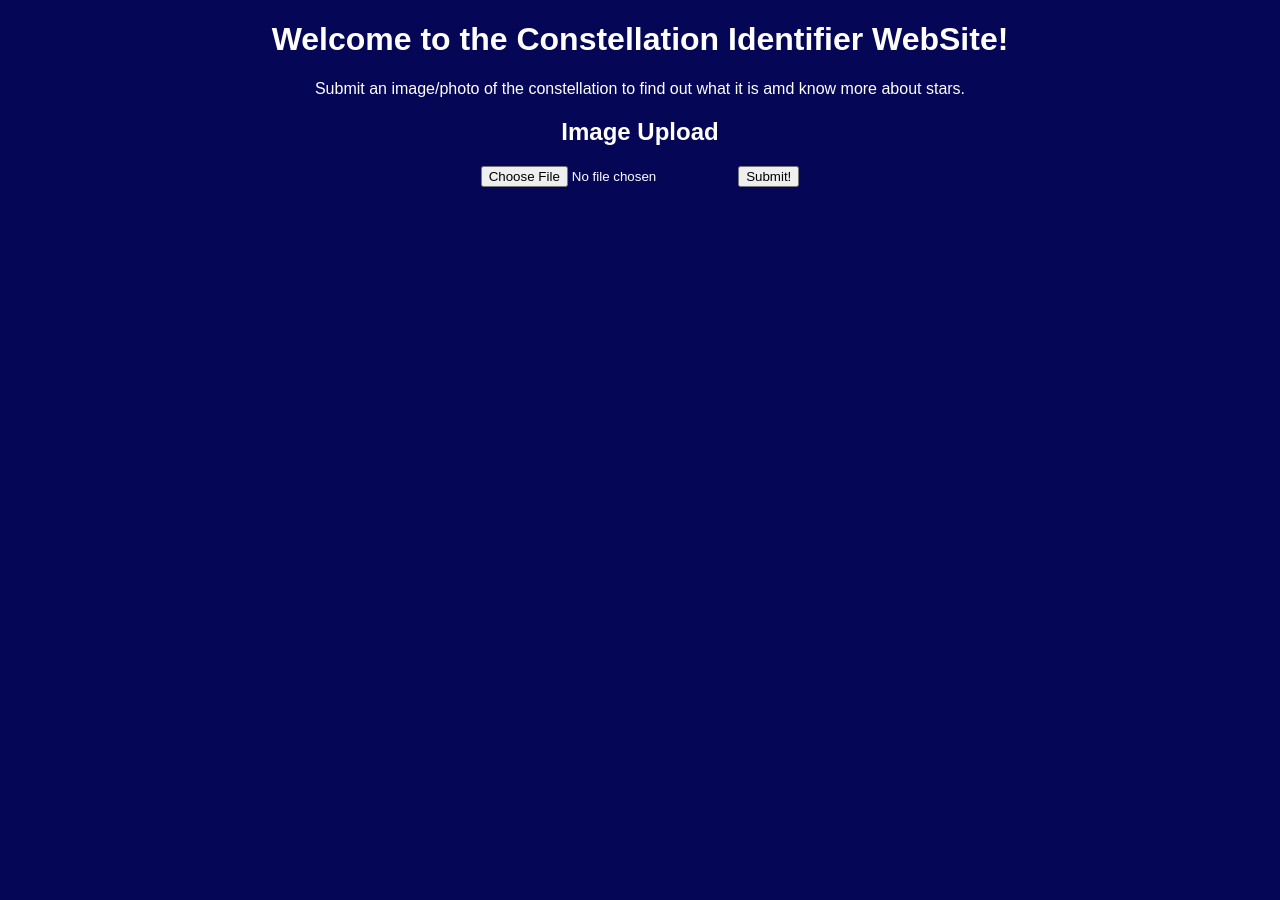
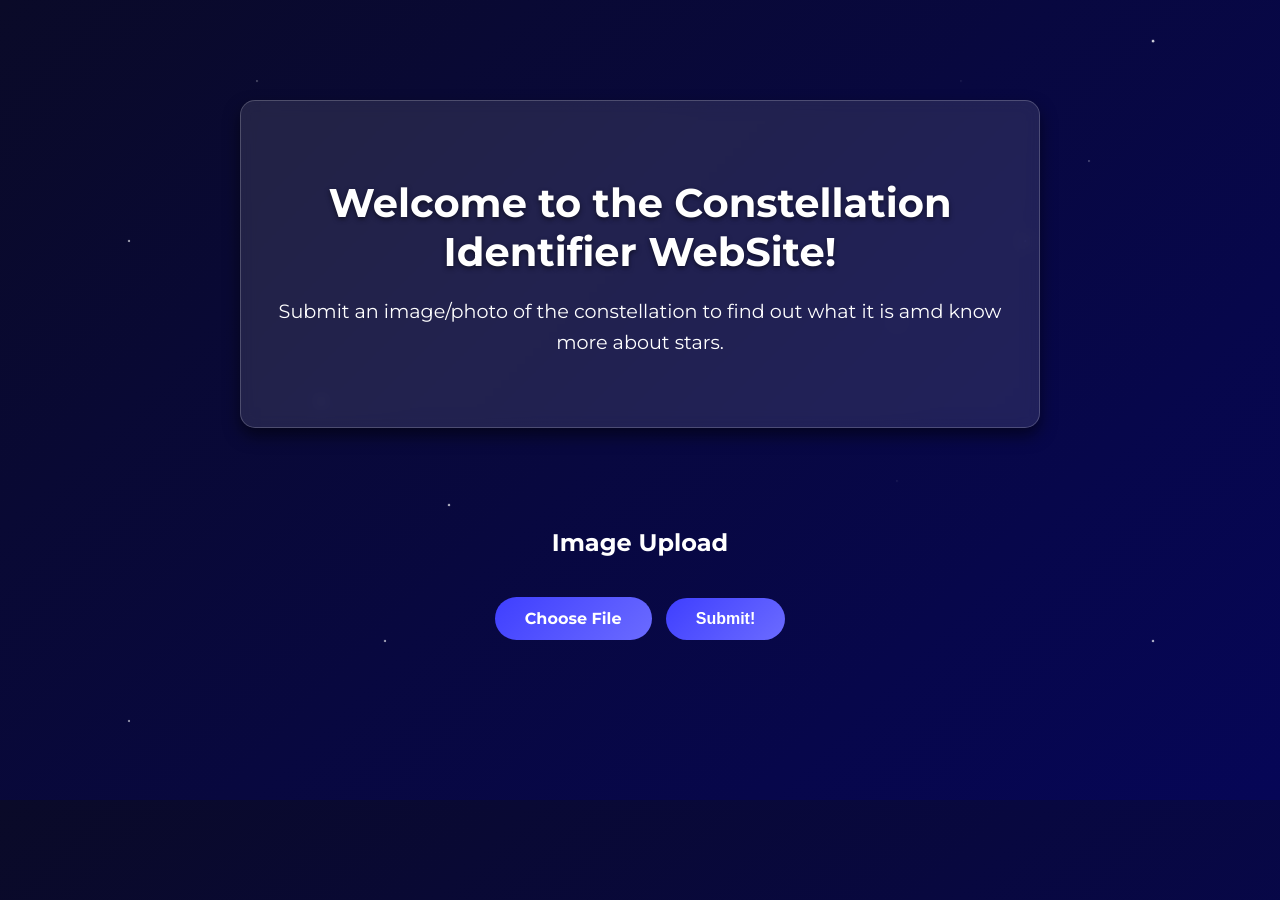
Before and after one commit to IzzyLerman/constellation_identifier, a Flask app: page / in a window 1280 px wide. Before the commit the page ends 187 px from the top, so only its background shows below. Run offline with Flask 2, Linux system fonts and the light colour scheme.

Commit message:
Made it prettier! It has stars animation in the background!!! And gradient sky:)

```diff
--- a/flask-frontend/static/styles.css
+++ b/flask-frontend/static/styles.css
@@ -1,49 +1,121 @@
-.loader{
+@import url('https://fonts.googleapis.com/css2?family=Montserrat:wght@400;700&display=swap');
+
+* {
+    box-sizing: border-box;
+}
+
+html, body {
+    height: 100%;
+    margin: 0;
+}
+
+body {
+    margin: 0;
+    padding: 0;
+    font-family: 'Montserrat', sans-serif;
+    background: linear-gradient(135deg, #0a0a28 0%, #060657 100%);
+    color: #fff;
+    text-align: center;
+    overflow: hidden;
+    position: relative;
+}
+
+/* Star container for animated stars */
+.stars {
     position: fixed;
     top: 0;
     left: 0;
-    width: 100vw;
-    height: 100vh;
-    display: flex;
-    align-items: center;
-    justify-content: center;
-    background: #060657;
-    transition: opacity 0.75s, visibility 0.75s;
+    width: 100%;
+    height: 100%;
+    pointer-events: none;
+    z-index: -1;
 }
 
-.loader::after{
-    content: "";
-    width: 75px;
-    height: 75px;
-    border: 15px solid white;
-    border-top-color: grey;
+/* Star element styling */
+.star {
+    position: absolute;
+    background: white;
     border-radius: 50%;
-    animation: loading 0.75s ease infinite;
+    width: 2px;
+    height: 2px;
+    opacity: 0;
+    animation: twinkle 3s infinite ease-in-out;
 }
 
-@keyframes loading{
-    from { transform: rotate(0turn)}
-    to { transform: rotate(1turn)}
+/* Keyframes for twinkling stars */
+@keyframes twinkle {
+    0%, 100% { opacity: 0; transform: scale(0.8); }
+    50% { opacity: 1; transform: scale(1.2); }
 }
 
-.loader--hidden{
-    opacity: 0;
-    visibility: hidden;
+/* Welcome content with a frosted glass effect */
+.welcome-content {
+    position: relative;
+    padding: 50px 20px;
+    margin: 100px auto;
+    max-width: 800px;
+    background: rgba(255, 255, 255, 0.1);
+    border: 1px solid rgba(255, 255, 255, 0.2);
+    border-radius: 15px;
+    box-shadow: 0 8px 16px rgba(0, 0, 0, 0.5);
+    backdrop-filter: blur(8px);
 }
 
-body {
-    background-color: #060657;
-    color: white;
-    margin: 0;
-    padding: 0;
-    font-family: sans-serif;
-    text-align: center;
+.welcome-content h1 {
+    font-size: 2.5rem;
+    margin-bottom: 20px;
+    text-shadow: 0 2px 5px rgba(0, 0, 0, 0.5);
 }
 
-p, h2 {
-    color: white;
+.welcome-content p {
+    font-size: 1.2rem;
+    line-height: 1.6;
+    margin-bottom: 20px;
 }
 
-.welcome-content{
-    text-align: center;
+/* Button styling */
+.btn {
+    display: inline-block;
+    padding: 12px 30px;
+    margin-top: 20px;
+    font-size: 1rem;
+    font-weight: 700;
+    text-decoration: none;
+    color: #fff;
+    background: linear-gradient(135deg, #3f3fff, #6b6bff);
+    border: none;
+    border-radius: 50px;
+    cursor: pointer;
+    transition: background 0.3s, transform 0.3s;
 }
+
+.btn:hover {
+    background: linear-gradient(135deg, #6b6bff, #3f3fff);
+    transform: translateY(-3px);
+}
+
+/* Hide the native file input */
+.custom-file-input {
+    display: none;
+}
+
+/* Style the label to look like a button */
+.custom-file-label {
+    display: inline-block;
+    padding: 12px 30px;
+    font-size: 1rem;
+    font-weight: 700;
+    text-decoration: none;
+    color: #fff;
+    background: linear-gradient(135deg, #3f3fff, #6b6bff);
+    border: none;
+    border-radius: 50px;
+    cursor: pointer;
+    transition: background 0.3s, transform 0.3s;
+    margin-right: 10px; /* Optional: adds spacing between label and submit button */
+}
+
+.custom-file-label:hover {
+    background: linear-gradient(135deg, #6b6bff, #3f3fff);
+    transform: translateY(-3px);
+}
--- a/flask-frontend/templates/base.html
+++ b/flask-frontend/templates/base.html
@@ -32,6 +32,22 @@
     <!-- main loader container-->
     <div class = "loader loader-hidden"></div>
     <header class=”header”>
+      <div class="stars">
+        <div class="star" style="top: 10%; left: 20%; animation-duration: 3s;"></div>
+        <div class="star" style="top: 40%; left: 70%; animation-duration: 4s;"></div>
+        <div class="star" style="top: 80%; left: 30%; animation-duration: 5s;"></div>
+        <div class="star" style="top: 50%; left: 900%; animation-duration: 2.5s;"></div>
+        <div class="star" style="top: 60%; left: 70%; animation-duration: 3.5s;"></div>
+        <div class="star" style="top: 90%; left: 10%; animation-duration: 2s;"></div>
+        <div class="star" style="top: 30%; left: 10%; animation-duration: 5s;"></div>
+        <div class="star" style="top: 30%; left: 80%; animation-duration: 4s;"></div>
+        <div class="star" style="top: 20%; left: 85%; animation-duration: 3s;"></div>
+        <div class="star" style="top: 80%; left: 90%; animation-duration: 2.5s;"></div>
+        <div class="star" style="top: 10%; left: 75%; animation-duration: 3.5s;"></div>
+        <div class="star" style="top: 5%; left: 90%; animation-duration: 4.5s;"></div>
+        <div class="star" style="top: 50%; left: 25%; animation-duration: 4.5s;"></div>
+        <div class="star" style="top: 63%; left: 35%; animation-duration: 2.5s;"></div>
+      </div>
       <div class="welcome-content">
         <h1>Welcome to the Constellation Identifier WebSite!</h1>
         <p>Submit an image/photo of the constellation to find out what it is amd know more about stars.</p>
--- a/flask-frontend/templates/main.html
+++ b/flask-frontend/templates/main.html
@@ -3,7 +3,8 @@
 {% block content %}
 <h2>Image Upload</h2>
 <form id="uploadForm" action="/upload" method="POST" enctype="multipart/form-data">
-    <input type="file" name="image" accept="image/*" required>
-    <button type="submit">Submit!</button>
+    <input id="fileUpload" class="custom-file-input" type="file" name="image" accept="image/*" required>
+    <label for="fileUpload" class="btn custom-file-label">Choose File</label>
+    <button class="btn" type="submit">Submit!</button>
 </form>
 {% endblock %}
```
